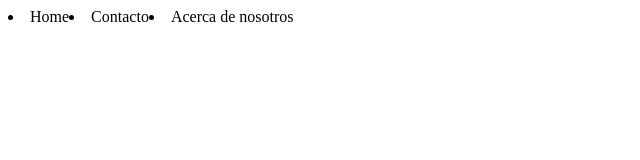
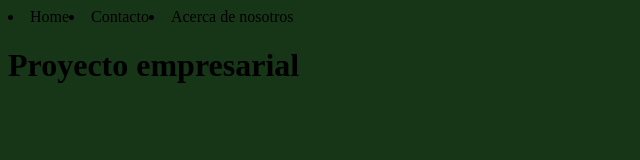
Before and after one commit to GalileoMartinez98/curso-de-git, a plain HTML site: page index.html in a window 1280 px wide. Shown: the whole page, without its empty margins (0-640 px from the left). Drawn offline with Linux system fonts and the light colour scheme.

```diff
--- /dev/null
+++ b/css/styles.css
@@ -0,0 +1,3 @@
+body{
+	background-color: rgb(23,54,23);
+}
--- a/index.html
+++ b/index.html
@@ -2,6 +2,7 @@
 <html>
 <head>
 	<title>Practicas con Git</title>
+	<link rel="stylesheet" type="text/css" href="css/styles.css">
 </head>
 <body>
 
@@ -11,5 +12,6 @@
 		<li>Acerca de nosotros</li>
 
 	</nav>
+	<h1>Proyecto empresarial</h1>
 </body>
 </html>
--- /dev/null
+++ b/js/javascript.js
@@ -0,0 +1 @@
+archivo js
```
